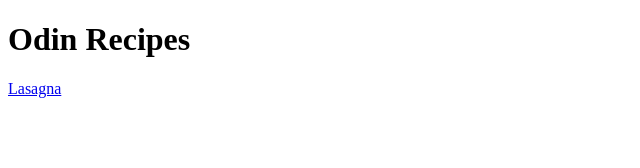
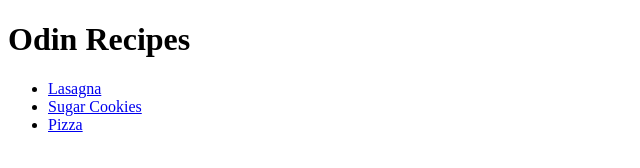
Before and after one commit to Redekian/odin-recipes, a plain HTML site: page index.html in a window 1280 px wide. Shown: the whole page, without its empty margins (0-640 px from the left). Drawn offline with Linux system fonts and the light colour scheme.

Commit message:
Add pizza and sugar-cookies

```diff
--- a/index.html
+++ b/index.html
@@ -8,6 +8,10 @@
 </head>
 <body>
     <h1>Odin Recipes</h1>
-    <a href="./recipes/lasagna.html">Lasagna</a>
+    <ul>
+        <li><a href="./recipes/lasagna.html">Lasagna</a></li>
+        <li><a href="./recipes/sugar-cookies.html">Sugar Cookies</a></li>
+        <li><a href="./recipes/pizza.html">Pizza</a></li>
+    </ul>
 </body>
 </html>
```
Also changed, not shown: recipes/pizza.html (added), recipes/sugar-cookies.html (added).
